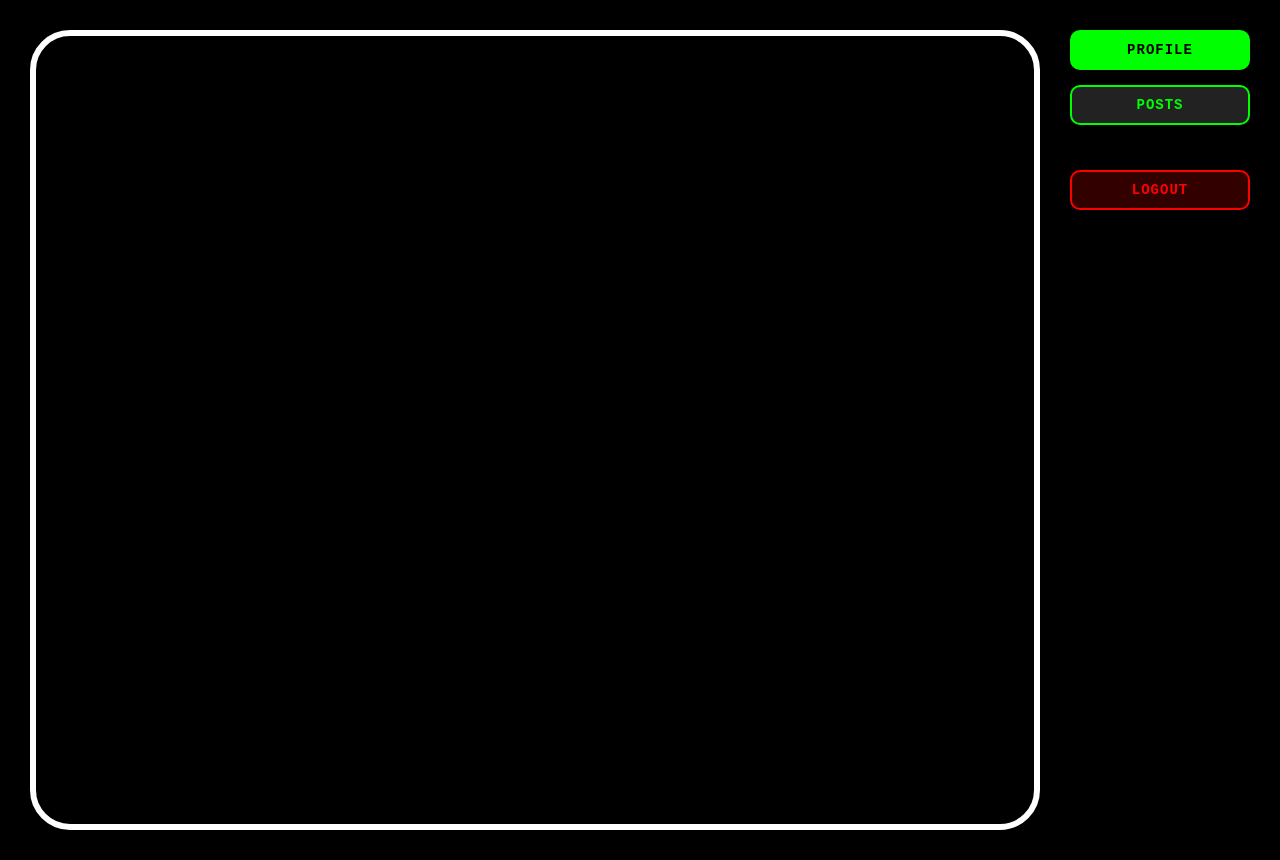
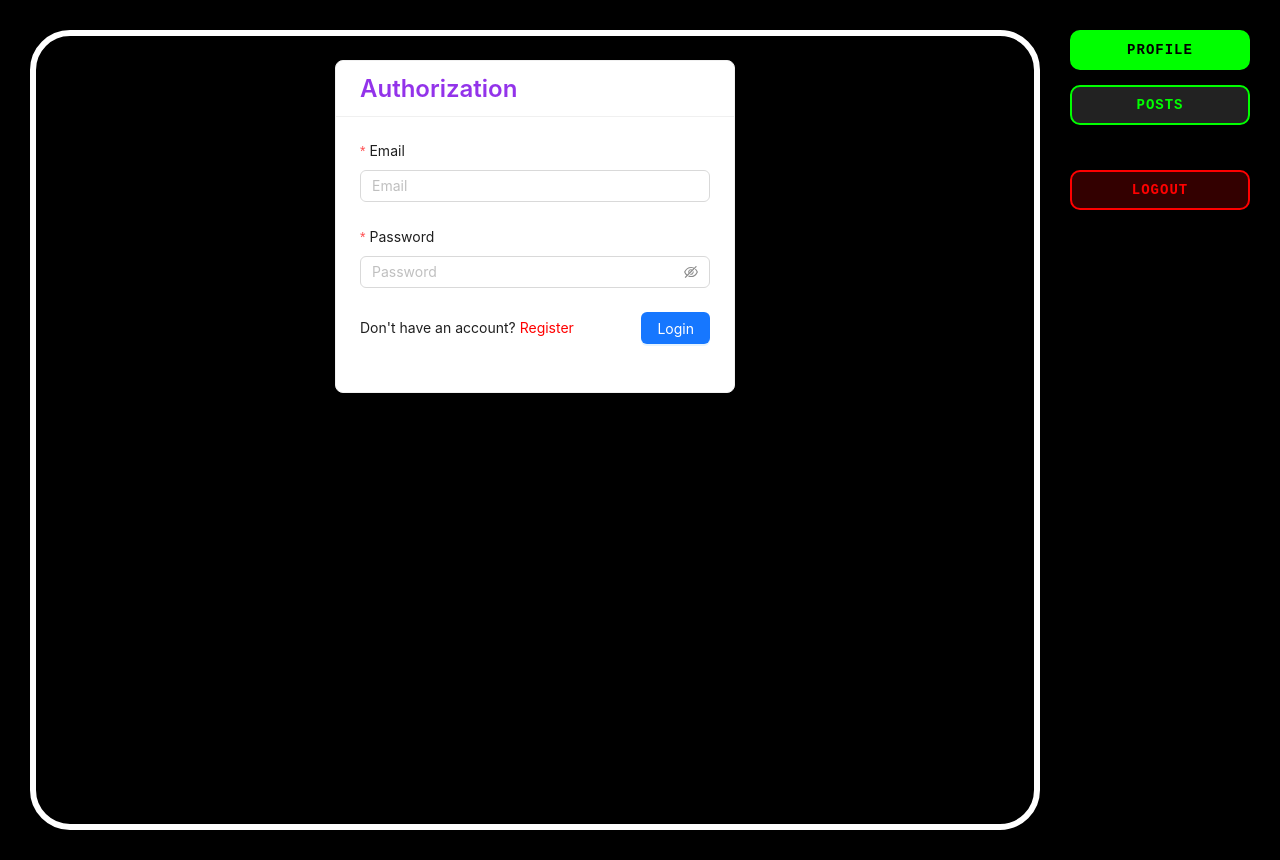
Before and after one commit to Arthur3web/social-network, a React (Create React App) app: page /login in a window 1280 px wide. Built offline with nearby package versions, Linux system fonts and the light colour scheme.

Commit message:
add login

```diff
--- a/src/App.tsx
+++ b/src/App.tsx
@@ -6,6 +6,7 @@ import ProfileAccount from "./pages/ProfileAccount";
 import { Layout } from "antd";
 import PostList from "./pages/PostList";
 import NavigationPanel from "./components/navigation/NavigationPanel";
+import Login from "./pages/Login";
 
 const { Content } = Layout;
 
@@ -18,6 +19,7 @@ function App() {
             <Routes>
               <Route path="/posts" element={<PostList />} />
               <Route path="/" element={<ProfileAccount />} />
+              <Route path="/login" element={<Login />} />
             </Routes>
           </Content>
 
--- a/src/components/navigation/CustomComment.tsx
+++ b/src/components/navigation/CustomComment.tsx
@@ -47,7 +47,7 @@ const CustomComment: React.FC<CommentProps> = ({
   const submitReply = () => {
     if (!replyText.trim()) return;
 
-    rootStore.addCommentPost(id, replyText);
+    rootStore.addCommentToPost(id, replyText);
     setReplyText("");
     setIsReplying(false);
   };
--- a/src/components/navigation/NavigationButton.tsx
+++ b/src/components/navigation/NavigationButton.tsx
@@ -11,7 +11,12 @@ const NavigationButtons = () => {
       <button className="retro-btn" onClick={() => navigate("/posts")}>
         POSTS
       </button>
-      <button className="retro-btn power-btn">LOGOUT</button>
+      <button
+        className="retro-btn power-btn"
+        onClick={() => navigate("/login")}
+      >
+        LOGOUT
+      </button>
     </div>
   );
 };
--- /dev/null
+++ b/src/pages/Login.tsx
@@ -0,0 +1,84 @@
+import { observer } from "mobx-react-lite";
+import { useState } from "react";
+import { Form, Input, Button, Card, Typography, Row, Col } from "antd";
+import { useNavigate } from "react-router-dom";
+import { rootStore } from "../stores/RootStore";
+
+const { Text, Link } = Typography;
+
+const Login = observer(() => {
+  const [email, setEmail] = useState("");
+  const [password, setPassword] = useState("");
+  const navigate = useNavigate();
+
+  // const handleLogin = async () => {
+  //   try {
+  //     await rootStore.authStore.login(email, password);
+  //     // редирект на главную или другую страницу после логина
+  //     navigate("/");
+  //   } catch (error) {
+  //     console.error("Login failed", error);
+  //   }
+  // };
+
+  return (
+    <Row justify="center" align="middle">
+      <Col>
+        <Card
+          title={
+            <Text style={{ color: "#9333EA", fontSize: 24 }}>
+              Authorization
+            </Text>
+          }
+          style={{ width: 400 }}
+        >
+          <Form layout="vertical" /*onFinish={handleLogin}*/>
+            <Form.Item
+              label="Email"
+              name="email"
+              rules={[{ required: true, message: "Please input your email!" }]}
+            >
+              <Input
+                value={email}
+                onChange={(e) => setEmail(e.target.value)}
+                autoComplete="email"
+                placeholder="Email"
+              />
+            </Form.Item>
+
+            <Form.Item
+              label="Password"
+              name="password"
+              rules={[
+                { required: true, message: "Please input your password!" },
+              ]}
+            >
+              <Input.Password
+                value={password}
+                onChange={(e) => setPassword(e.target.value)}
+                autoComplete="current-password"
+                placeholder="Password"
+              />
+            </Form.Item>
+
+            <Form.Item>
+              <Row justify="space-between" align="middle">
+                <Text>
+                  Don't have an account?{" "}
+                  <Link /*href={REGISTRATION_ROUTE}*/ style={{ color: "red" }}>
+                    Register
+                  </Link>
+                </Text>
+                <Button type="primary" htmlType="submit">
+                  Login
+                </Button>
+              </Row>
+            </Form.Item>
+          </Form>
+        </Card>
+      </Col>
+    </Row>
+  );
+});
+
+export default Login;
--- a/src/pages/PostList.tsx
+++ b/src/pages/PostList.tsx
@@ -24,7 +24,7 @@ const PostList = observer(() => {
 
   const handleAddComment = (postId: string) => {
     if (commentText.trim()) {
-      rootStore.addCommentPost(postId, commentText);
+      rootStore.addCommentToPost(postId, commentText);
       setCommentText("");
       setActiveCommentPostId(null);
     }
--- a/src/stores/RootStore.ts
+++ b/src/stores/RootStore.ts
@@ -6,6 +6,12 @@ class RootStore {
   users: User[] = [];
   posts: Post[] = [];
   isLoading = false;
+  // authStore: AuthStore;
+
+  // constructor(authStore: AuthStore) {
+  //   this.authStore = authStore;
+  //   makeAutoObservable(this);
+  // }
 
   constructor() {
     makeAutoObservable(this);
@@ -30,7 +36,7 @@ class RootStore {
     this.posts = [newPost, ...this.posts]; // Иммутабельное добавление в начала массива
   }
 
-  addCommentPost(postId: string, commentText: string) {
+  addCommentToPost(postId: string, commentText: string) {
     if (!this.currentUser) return;
 
     // Иммутабельное добавление комментария
```
Also changed, not shown: src/stores/AuthStore.ts (added, +79 -0 lines).
